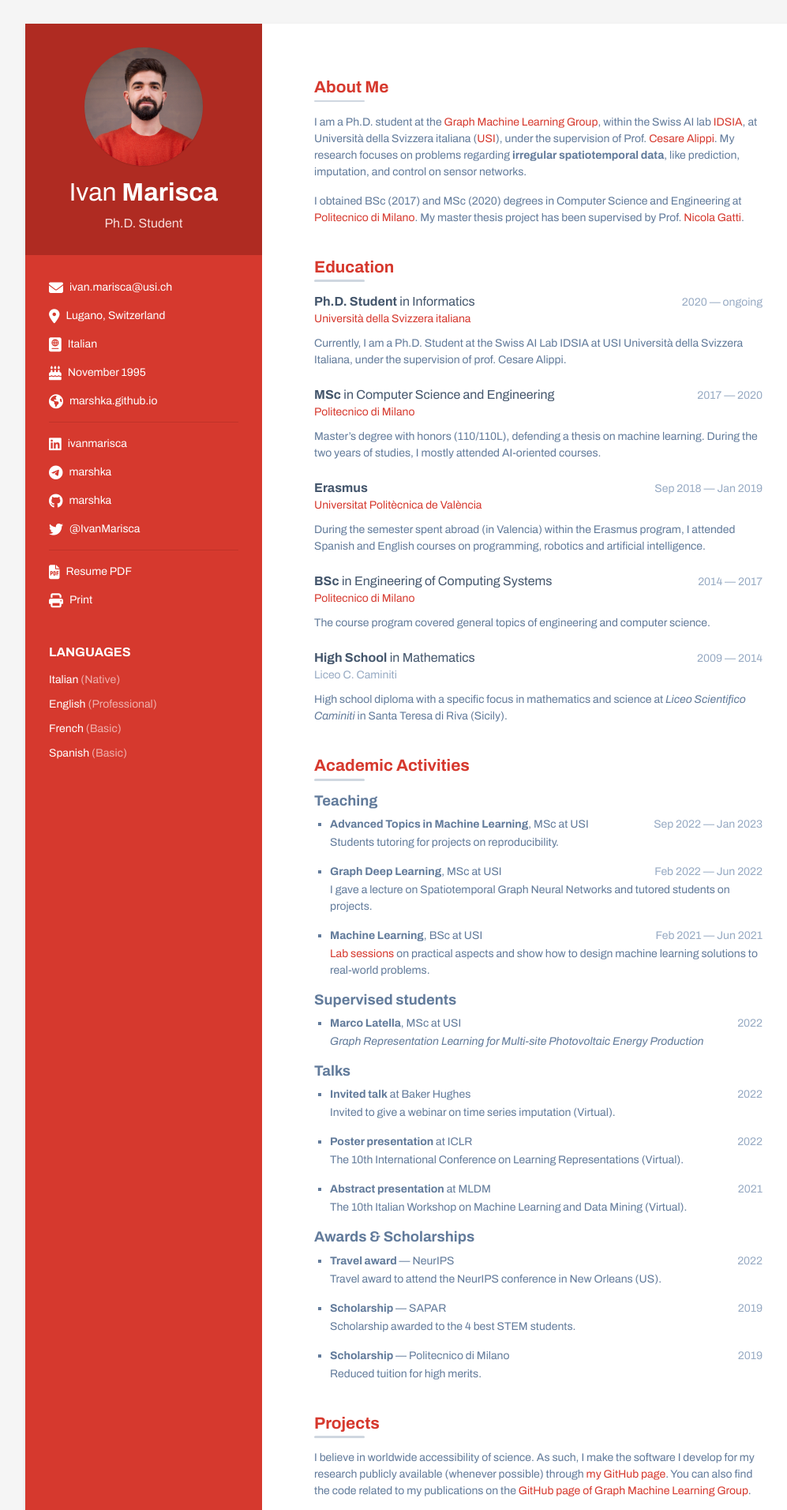
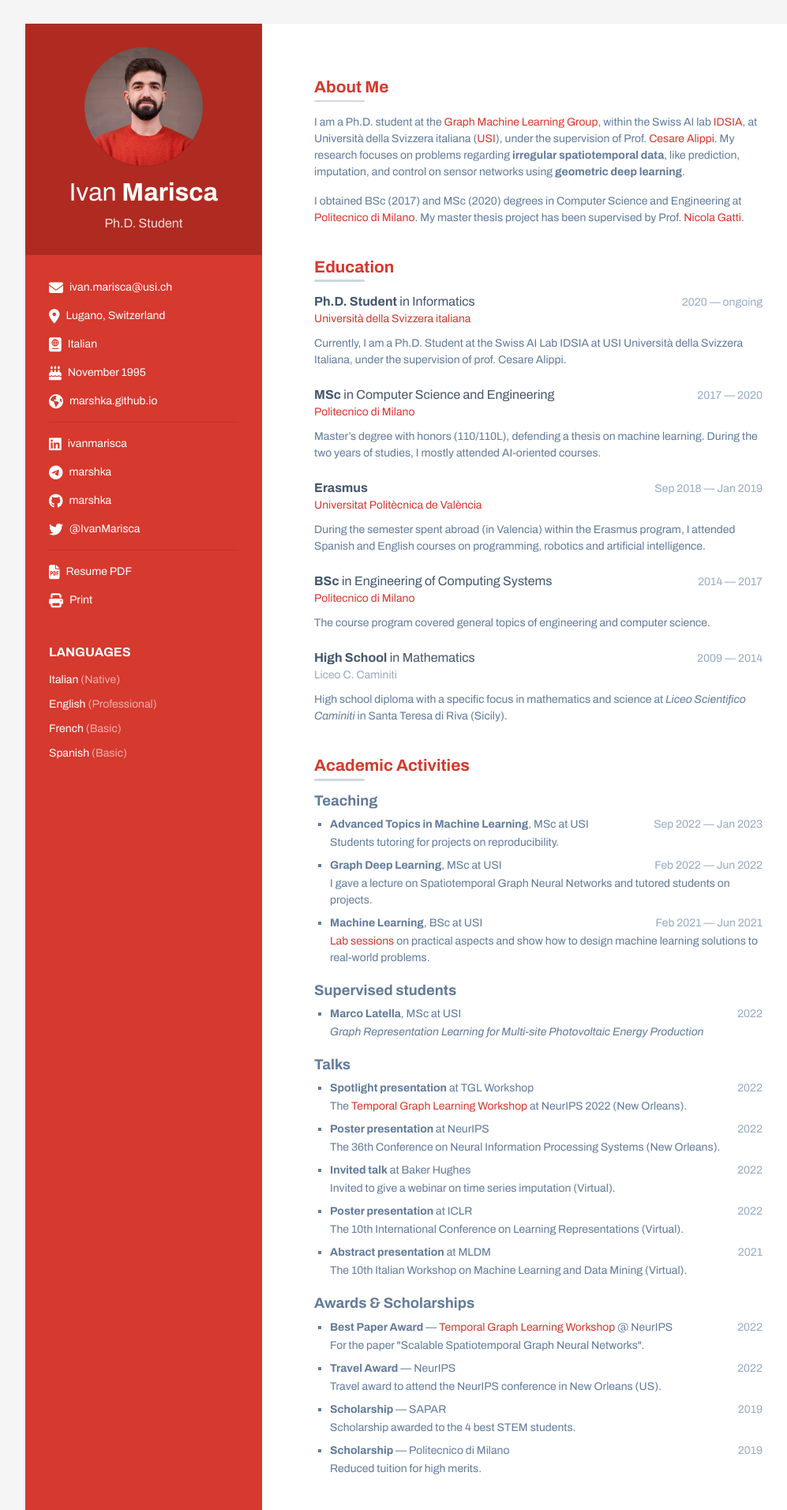
Before and after one commit to marshka/marshka.github.io, a Jekyll site: the page built from cv.html, in a window 1280 px wide. Shown: the top 1912 px of the page at 79% size, without its empty margins (108-1105 px from the left). Built offline with Jekyll 4.4.1, drawn with Linux system fonts in a browser that asks for light colours; some of the changed text lies outside the part shown.

Commit message:
Updated CV

```diff
--- a/_data/cv.yml
+++ b/_data/cv.yml
@@ -37,7 +37,7 @@ sidebar:
 
 summary: >
   <p>I am a Ph.D. student at the <a href="https://gmlg.ch/" target="_blank" rel="noopener noreferrer">Graph Machine Learning Group</a>, within the Swiss AI lab <a href="https://www.idsia.ch/" target="_blank" rel="noopener noreferrer">IDSIA</a>, at Università della Svizzera italiana (<a href="https://www.usi.ch/en" target="_blank" rel="noopener noreferrer">USI</a>), under the supervision of Prof. <a href="https://alippi.faculty.polimi.it/" target="_blank" rel="noopener noreferrer">Cesare Alippi</a>.
-  My research focuses on problems regarding <strong>irregular spatiotemporal data</strong>, like prediction, imputation, and control on sensor networks.</p>
+  My research focuses on problems regarding <strong>irregular spatiotemporal data</strong>, like prediction, imputation, and control on sensor networks using <strong>geometric deep learning</strong>.</p>
   <p>I obtained BSc (2017) and MSc (2020) degrees in Computer Science and Engineering at <a href="https://www.polimi.it/en/" target="_blank" rel="noopener noreferrer">Politecnico di Milano</a>. My master thesis project has been supervised by Prof. <a href="https://gatti.faculty.polimi.it/" target="_blank" rel="noopener noreferrer">Nicola Gatti</a>.</p>
 
 theses:
@@ -48,6 +48,14 @@ theses:
     university: USI
 
 talks:
+  - type: Spotlight presentation
+    venue: TGL Workshop
+    description: The <a href="https://sites.google.com/view/tglworkshop2022">Temporal Graph Learning Workshop</a> at NeurIPS 2022 (New Orleans).
+    year: 2022
+  - type: Poster presentation
+    venue: NeurIPS
+    description: The 36th Conference on Neural Information Processing Systems (New Orleans).
+    year: 2022
   - type: Invited talk
     venue: Baker Hughes
     description: Invited to give a webinar on time series imputation (Virtual).
@@ -63,7 +71,11 @@ talks:
 
 
 awards:
-  - type: Travel award
+  - type: Best Paper Award
+    venue: <a href="https://sites.google.com/view/tglworkshop2022">Temporal Graph Learning Workshop</a> @ NeurIPS
+    description: For the paper "Scalable Spatiotemporal Graph Neural Networks".
+    year: 2022
+  - type: Travel Award
     venue: NeurIPS
     description: Travel award to attend the NeurIPS conference in New Orleans (US).
     year: 2022
--- a/_includes/cv/publications.html
+++ b/_includes/cv/publications.html
@@ -35,5 +35,6 @@
     <div class="publication-conference">{{ pub.venue }}</div>
   </div><!--//item-->
   {% endfor %}
+  <p><sup>*</sup>Equal contribution.</p>
 
 </section><!--//section-->
--- a/_layouts/cv.html
+++ b/_layouts/cv.html
@@ -35,6 +35,8 @@
           </tr>
         </tfoot>
       </table>
+
+    <div class="cv-footer">Last update: {{ "today" | date: "%b %e, %Y" }}</div>
     </div>
   </div>
 
--- a/_sass/_base.scss
+++ b/_sass/_base.scss
@@ -328,6 +328,17 @@ p {
 .cv-list {
     padding-left: 20px;
     list-style: square;
+    margin-bottom: 1.25rem;
+}
+
+.cv-list p {
+    margin-bottom: 0.5rem;
+}
+
+.cv-footer {
+    font-size: 0.8rem;
+    color: lighten($text-color, 30%);
+    text-align: end;
 }
 
 .card-body {
--- a/_sass/_print.scss
+++ b/_sass/_print.scss
@@ -2,6 +2,7 @@
 
     body {
         padding: 0 !important;
+        background: #fff;
     }
 
     .wrapper {
@@ -27,7 +28,7 @@
 
     .sidebar-wrapper {
         background: #fff;
-        padding-left: $page-margin !important;
+        padding-left: $page-margin * 0.7 !important;
 
         .avatar {
             border: 4px solid #fff;
@@ -40,6 +41,7 @@
         padding-right: $page-margin * 1.2 !important;
         padding-top: 0;
         padding-bottom: 0;
+        padding-left: $page-margin * 0.7;
     }
 
     .wrapper {
@@ -50,6 +52,7 @@
         padding-top: $page-margin * 1.2 !important;
         border-bottom-left-radius: 35px;
         border-bottom-right-radius: 35px;
+        box-shadow: 0 .25rem .5rem rgba(0,0,0,.175)!important;
     }
 
     .container-block * {
@@ -64,4 +67,11 @@
         text-decoration: none !important;
     }
 
+    .cv-footer {
+        height: $page-margin * 0.7;
+        right: $page-margin;
+        position: fixed;
+        bottom: 0;
+    }
+
 }
```
Also changed, not shown: _publications/scalable_spatiotemporal_gnns.md (+1 -1 lines), 1 other file.
